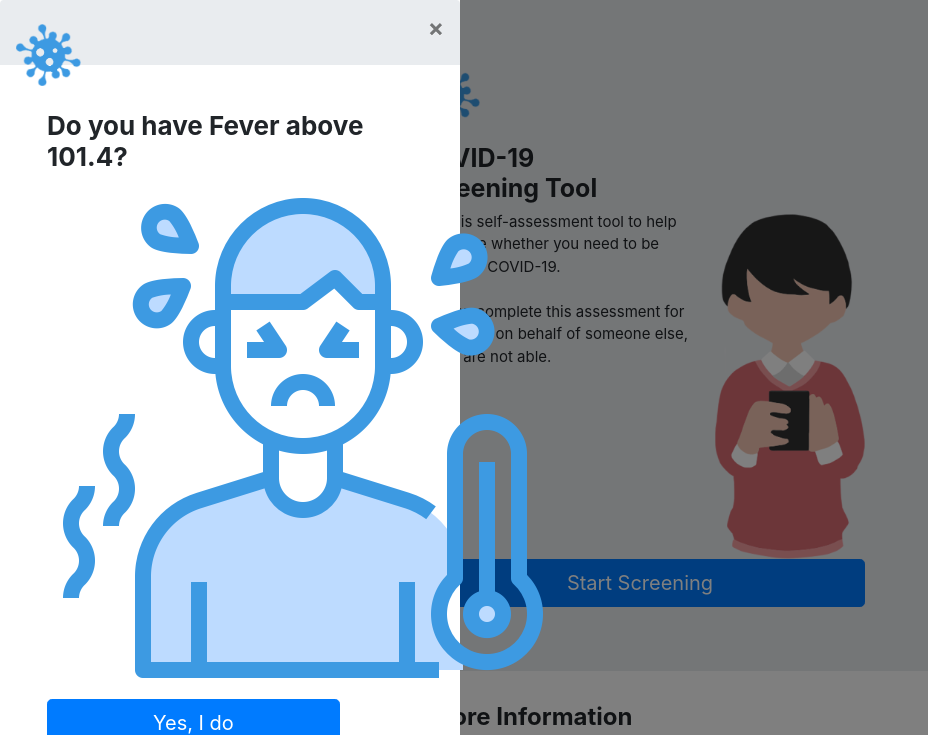
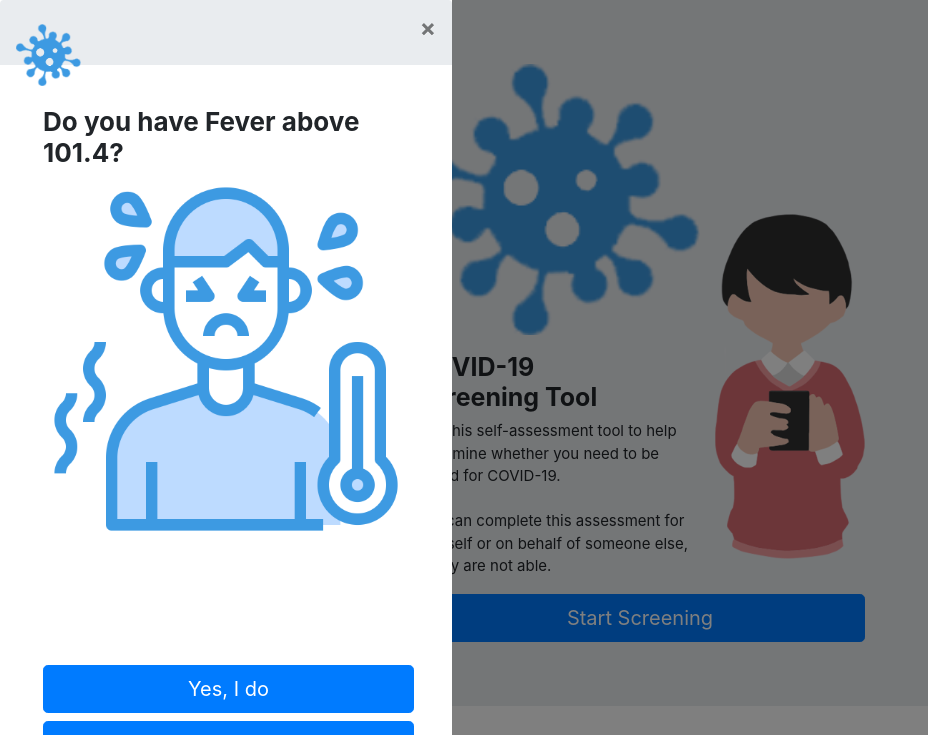
Before and after one commit to codewithbisal/CoronaCareNetwork, a plain HTML site: page index.html in a window 1280 px wide. Both pictures are taken after a click on the button "Start Screening". Shown: the top 735 px of the page, without its empty margins (0-928 px from the left). Drawn offline with nearby package versions, Linux system fonts and the light colour scheme; files that its build step writes are made by us from their sources; a script that the page names is missing.

Commit message:
custom.css

```diff
--- a/custom.css
+++ b/custom.css
@@ -173,83 +173,25 @@
   background: white;
 }
 
-  .bottom-question  {
-      position: flex;
+.row img {
+  width: 100%;
+  margin-top: 20px auto;
+}
+
+.question .btn {
+  width: 100%;
+  display: block;
+}
+
+.bottom-question {
+    position: fixed;
     bottom: 31px;
     width: 371px;
     max-width: 80%;
 }
-  .model-body .row {
+.question .row {
   display: none;
 }
-  .model-body.question .active {
+.question .active {
   display: block;
 }
-  .question-img{
-    width: 100%;
-    margin:20px auto;
-  }
-
-  .modal-body.question {
-    padding: 5px;
-}
-
-.modal-body.question h3 {
-    margin-bottom: 10px;
-}
-
-.modal-body.question .question-img {
-    max-width: 100%;
-    height: auto;
-    margin-bottom: 40px;
-}
-
-.modal-body.question .row {
-    margin-bottom: 5px;
-}
-
-.modal-body.question .col {
-    text-align: center;
-}
-
-.modal-body.question .btn {
-    width: 80%;
-    margin-top: 5px;
-}
-.model-body .row {
-  display: none;
-}
-.model-body .active {
-  display: block;
-}
-.modal-body.question {
-  padding: 20px;
-  display: flex;
-  flex-direction: column;
-  justify-content: space-between;
-  height: 100%;
-}
-
-.modal-body.question h3 {
-  margin-bottom: 10px;
-}
-
-.modal-body.question .question-img {
-  max-width: 100%;
-  height: auto;
-  margin-bottom: 20px;
-}
-
-.modal-body.question .btn {
-  width: 100%;
-  margin-top: 5px;
-}
-
-/* Hide all question rows except the active one */
-.modal-body.question .row {
-  display: none;
-}
-
-.modal-body.question .active {
-  display: block;
-}
```
Lines whose indentation alone changed are shown as unchanged.
